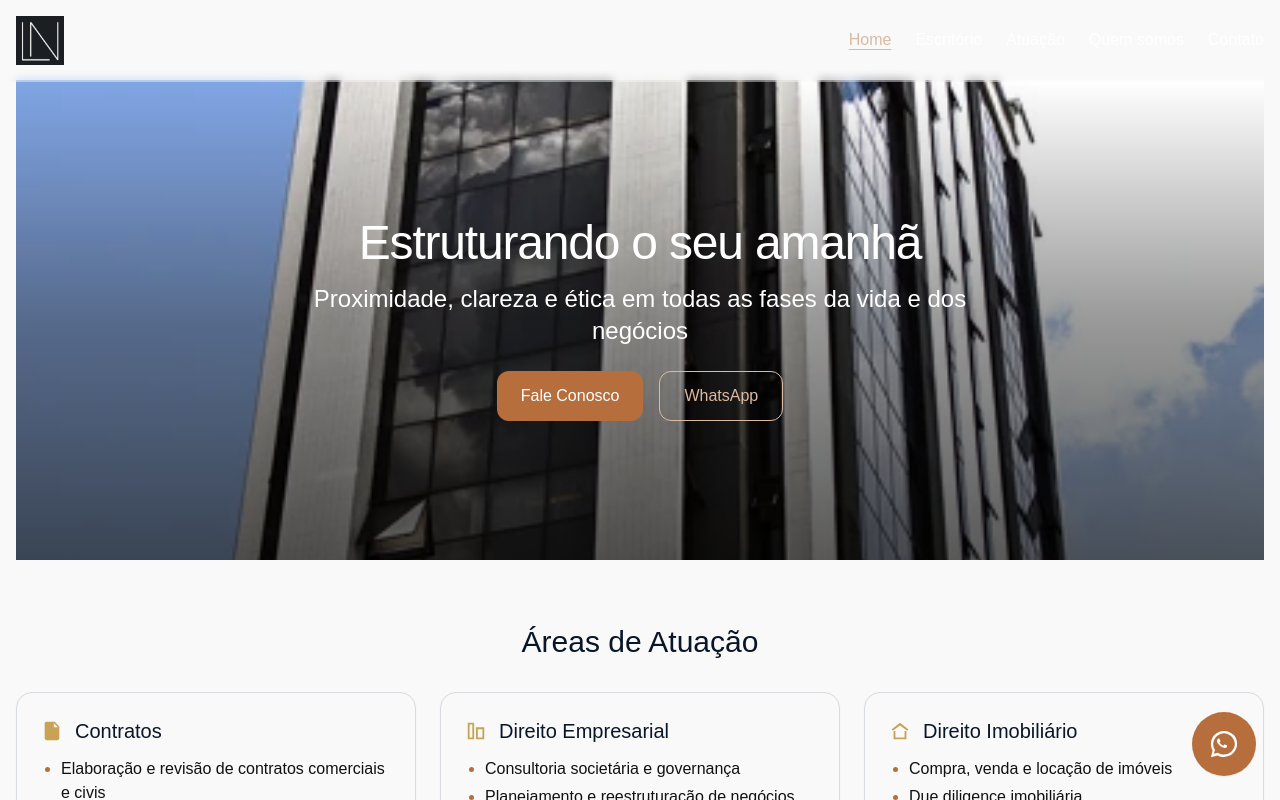
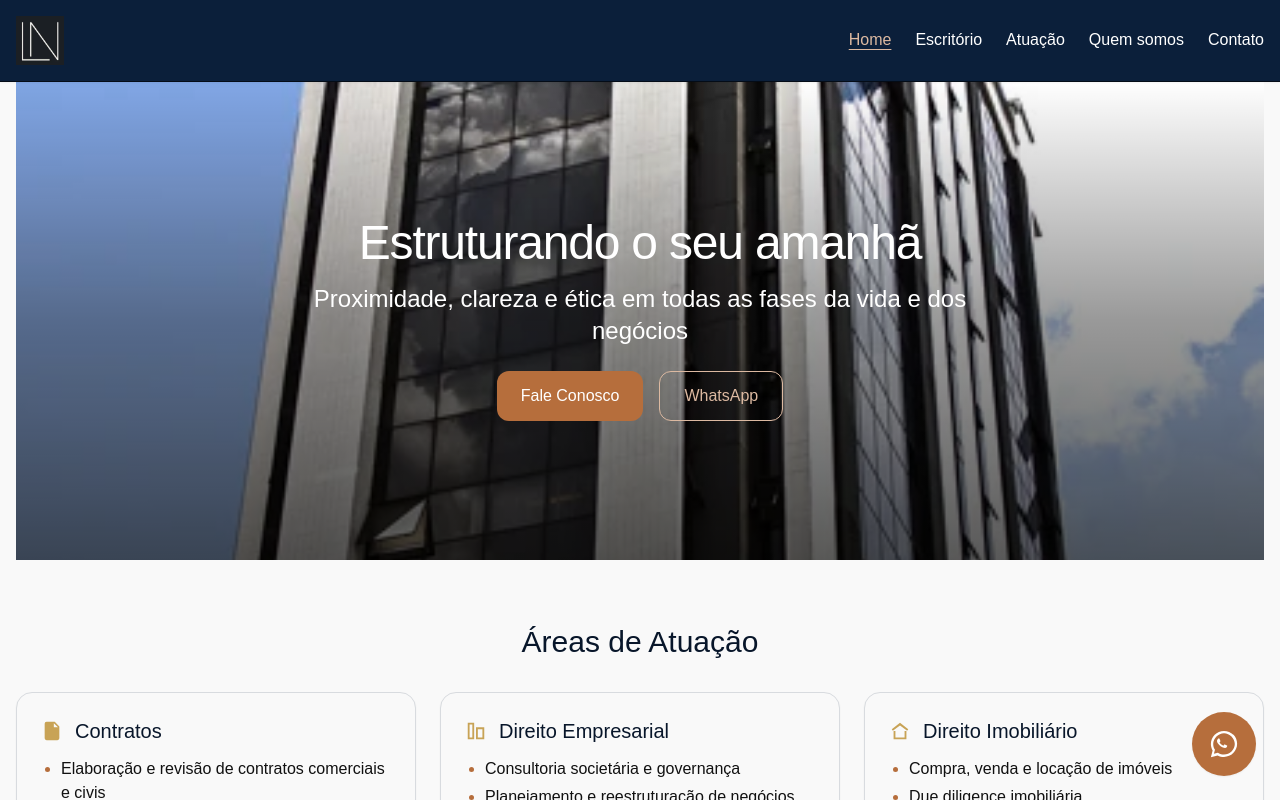
Before and after one commit to vmvaz1935/lellinobresite, a Next.js app: page / in a window 1280 px wide. Shown: the top 800 px of the page. Built offline with nearby package versions, Linux system fonts and the light colour scheme; no server answers.

Commit message:
fix(header): garantir contraste com fundo sólido escuro via tokens (var(--bg-inverse)) + fallback classe

```diff
--- a/components/Header.tsx
+++ b/components/Header.tsx
@@ -4,7 +4,7 @@ import Navbar from './Navbar';
 
 export default function Header() {
   return (
-    <header className="fixed top-0 inset-x-0 z-50 text-text-on-primary bg-bg-inverse/80 supports-[backdrop-filter]:bg-bg-inverse/70 backdrop-blur-sm border-b border-white/10">
+    <header className="fixed top-0 inset-x-0 z-50 text-text-on-primary bg-brand-primary-900 shadow-sm border-b border-brand-primary-900" style={{ backgroundColor: 'var(--bg-inverse)' }}>
       <div className="max-w-7xl mx-auto flex items-center justify-between p-4">
         <Link href="/" className="flex items-center" aria-label="Ir para a página inicial">
           <Image
```
